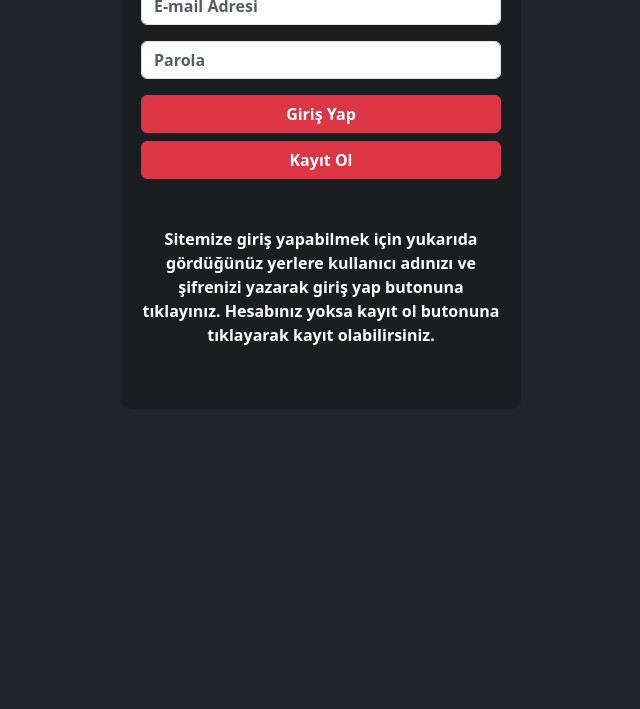
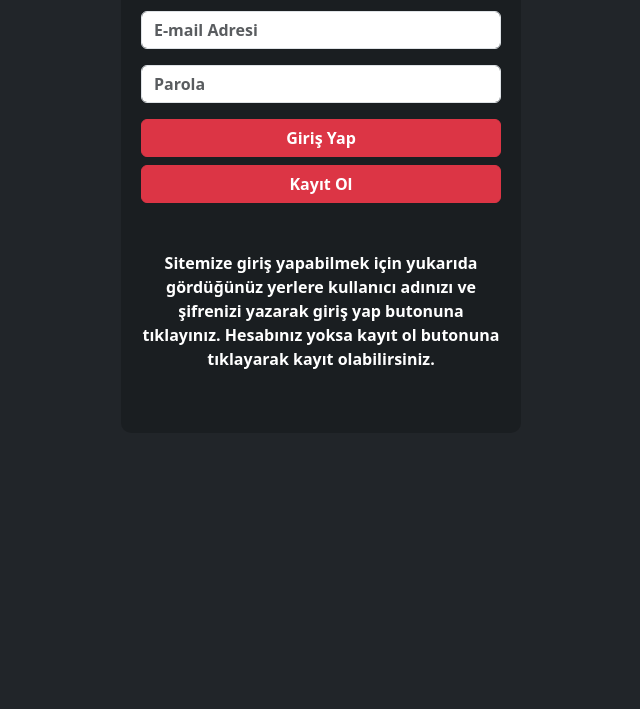
Before and after one commit to eemirmutlu/chatUygulama, a plain HTML site: page index.html in a window 1280 px wide. Shown: the part 91-800 px from the top of the page, without its empty margins (319-959 px from the left). Drawn offline with nearby package versions, Linux system fonts and the light colour scheme.

Commit message:
Update index.html

```diff
--- a/index.html
+++ b/index.html
@@ -43,7 +43,7 @@
 
 <body class="bg-dark">
   <div class="container">
-    <main class="main-content text-center">
+    <main class="main-content text-center mt-5">
       <h1 class="text-white fw-bold">Giriş Sayfası</h1>
       <form id="loginForm">
         <div class="mb-3">
```
